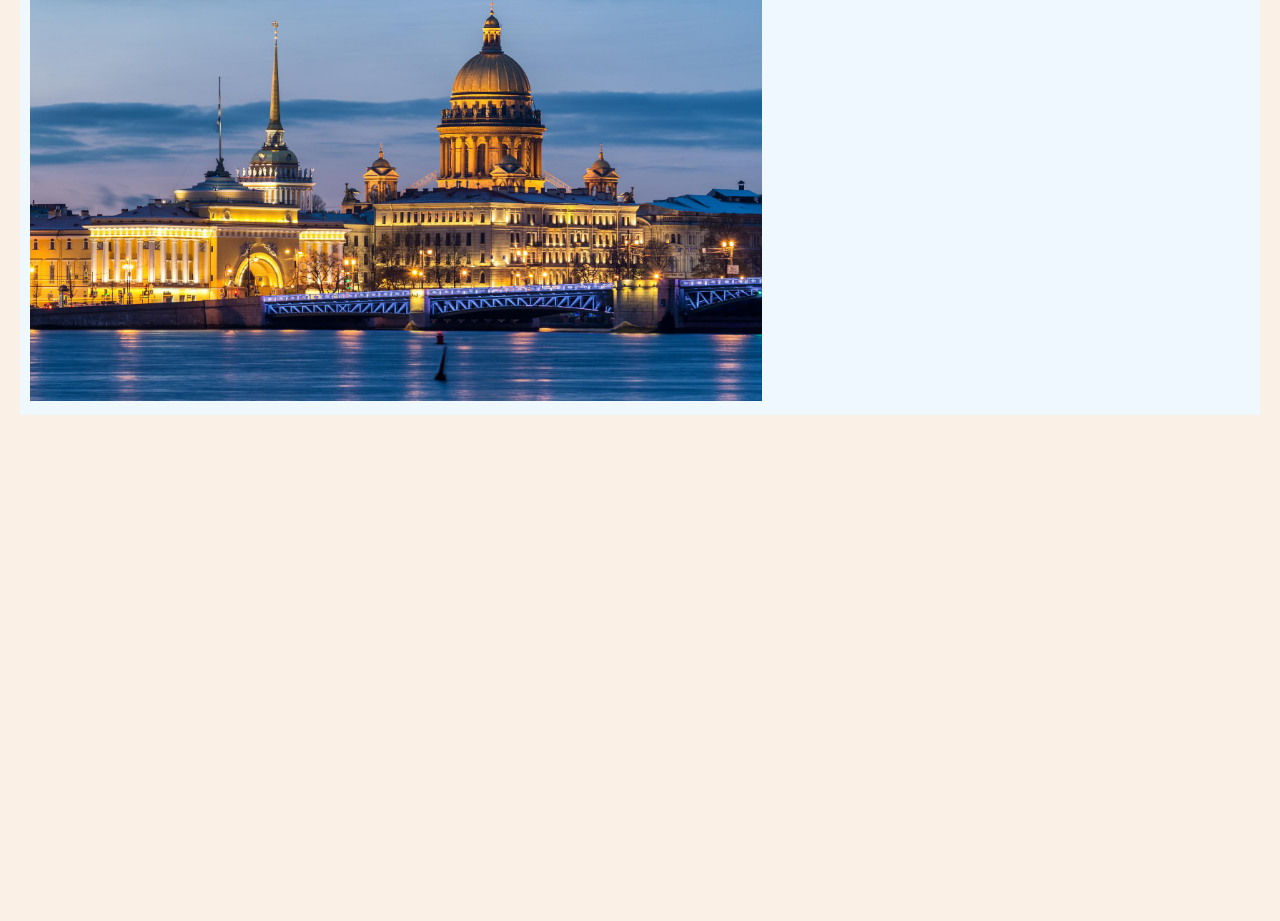
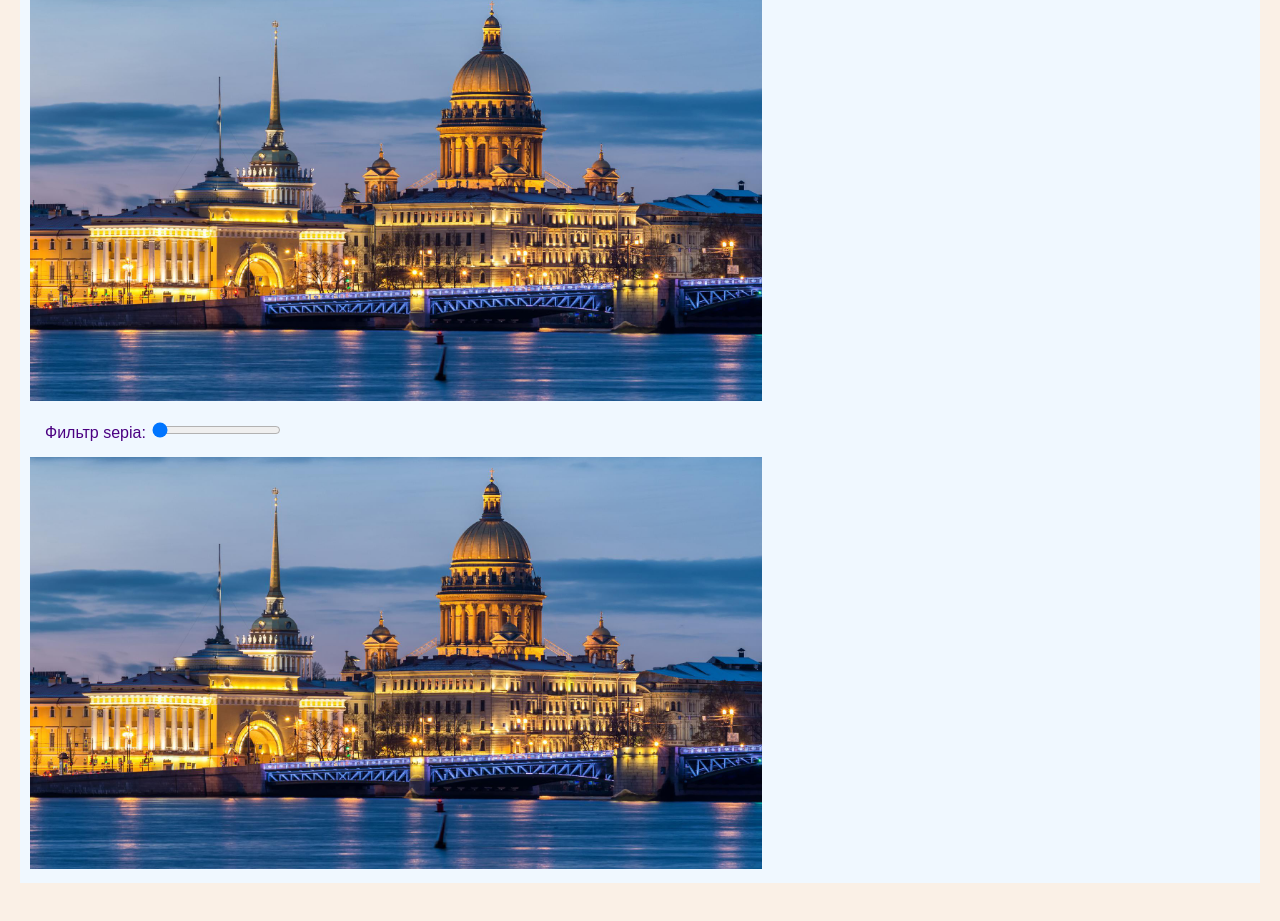
Before and after one commit to Ksenia-business/web-front-labs, a plain HTML site: page lab5/filters.html in a window 1280 px wide. Shown: the part 2944-3865 px from the top of the page. Before the commit the page ends 3401 px from the top, so only its background shows below. Drawn offline with Linux system fonts and the light colour scheme.

Commit message:
Фильтр sepia

```diff
--- a/lab5/filters.html
+++ b/lab5/filters.html
@@ -50,6 +50,12 @@
             let value = document.getElementById('saturateValue').value + '%';
             document.getElementById('saturateOutput').innerText = value;
             document.getElementById('saturateImage').style.filter = 'saturate(' + value + ')';
+        }
+
+        function sepiaChange() {
+            let value = document.getElementById('sepiaValue').value + '%';
+            document.getElementById('sepiaOutput').innerText = value;
+            document.getElementById('sepiaImage').style.filter = 'sepia(' + value + ')';
         }
     </script>
 
@@ -111,6 +117,13 @@
             <span id="saturateOutput"></span>
         </div>
         <div><img src="SPb_2.jpg" id="saturateImage" width="60%"></div>
+
+        <div style="padding: 15px;">
+            Фильтр sepia:
+            <input type="range" min="0" max="100" value="0" onchange="sepiaChange()" id="sepiaValue">
+            <span id="sepiaOutput"></span>
+        </div>
+        <div><img src="SPb_2.jpg" id="sepiaImage" width="60%"></div>
     </main>
 
     <footer>
```
